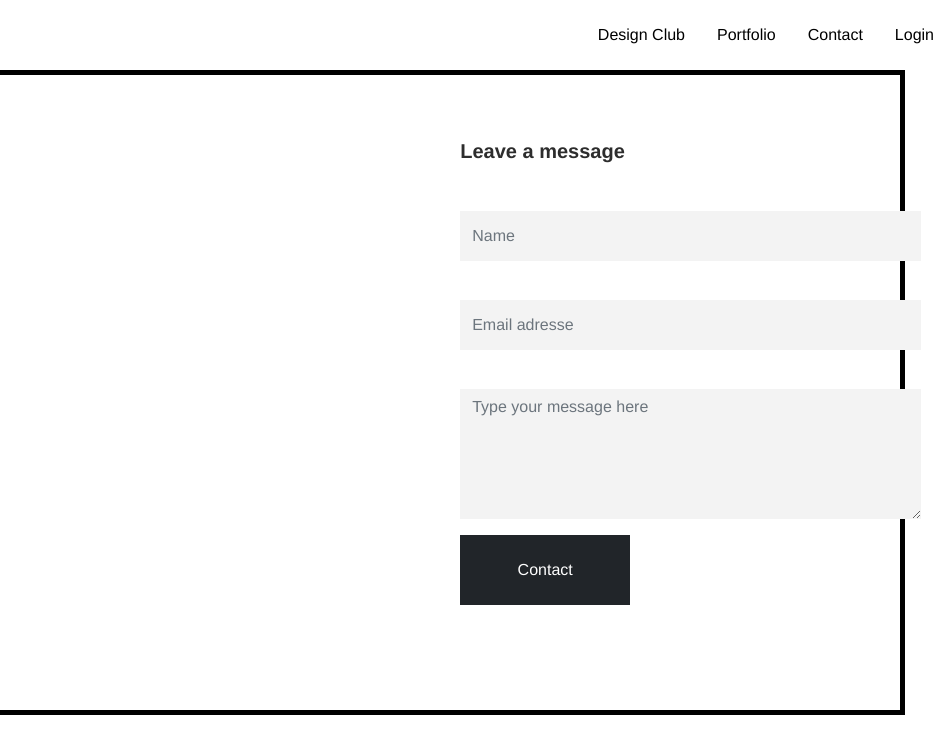
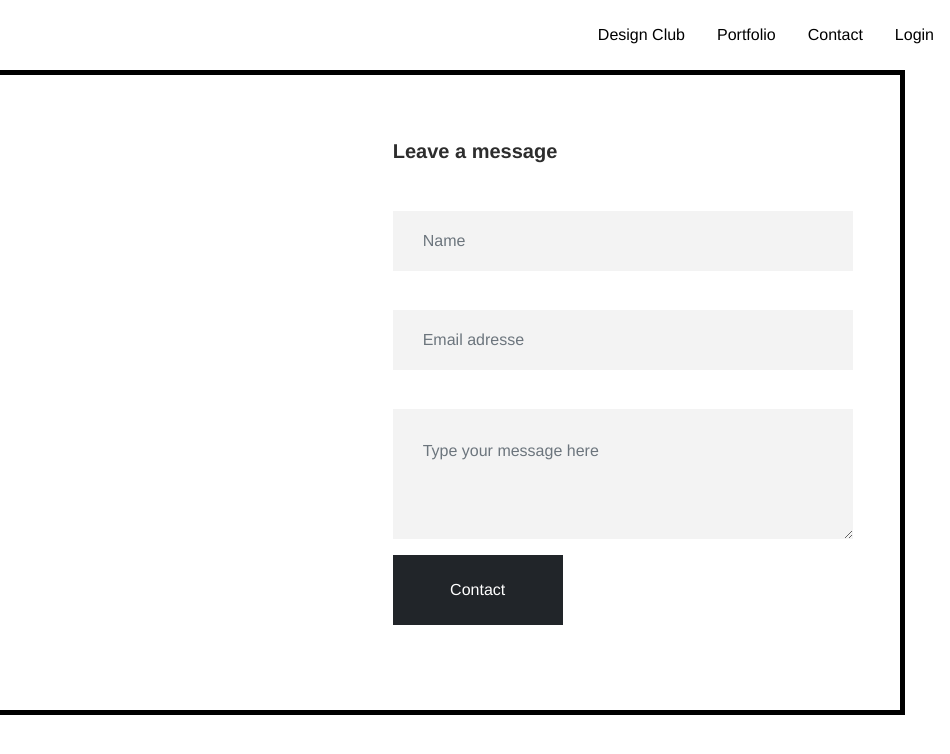
Before and after one commit to elhousssaine/Emines-Graphic-Design-main, a React app in the folder frontend/: page /home in a window 1280 px wide. Shown: the full height of the page, 330-1280 px from the left. Built offline with nearby package versions, Linux system fonts and the light colour scheme; a web font is replaced by a local one.

Commit message:
Contact.css

```diff
--- a/frontend/src/components/Contact.css
+++ b/frontend/src/components/Contact.css
@@ -2,6 +2,7 @@
     background-color: #F70F3F3;
     text-align: start;
     margin-left: 90px;
+    padding: 30px;
 
 
 }
@@ -74,7 +75,7 @@
     line-height: 27px;
     width: 530px;
     color: #2D2D2D;
-    margin-left: 110px;
+    margin-right: calc(90% - 780px/2 + 457.5px);
     margin-top: 55px;
     margin-bottom: 45px;
 }
```
